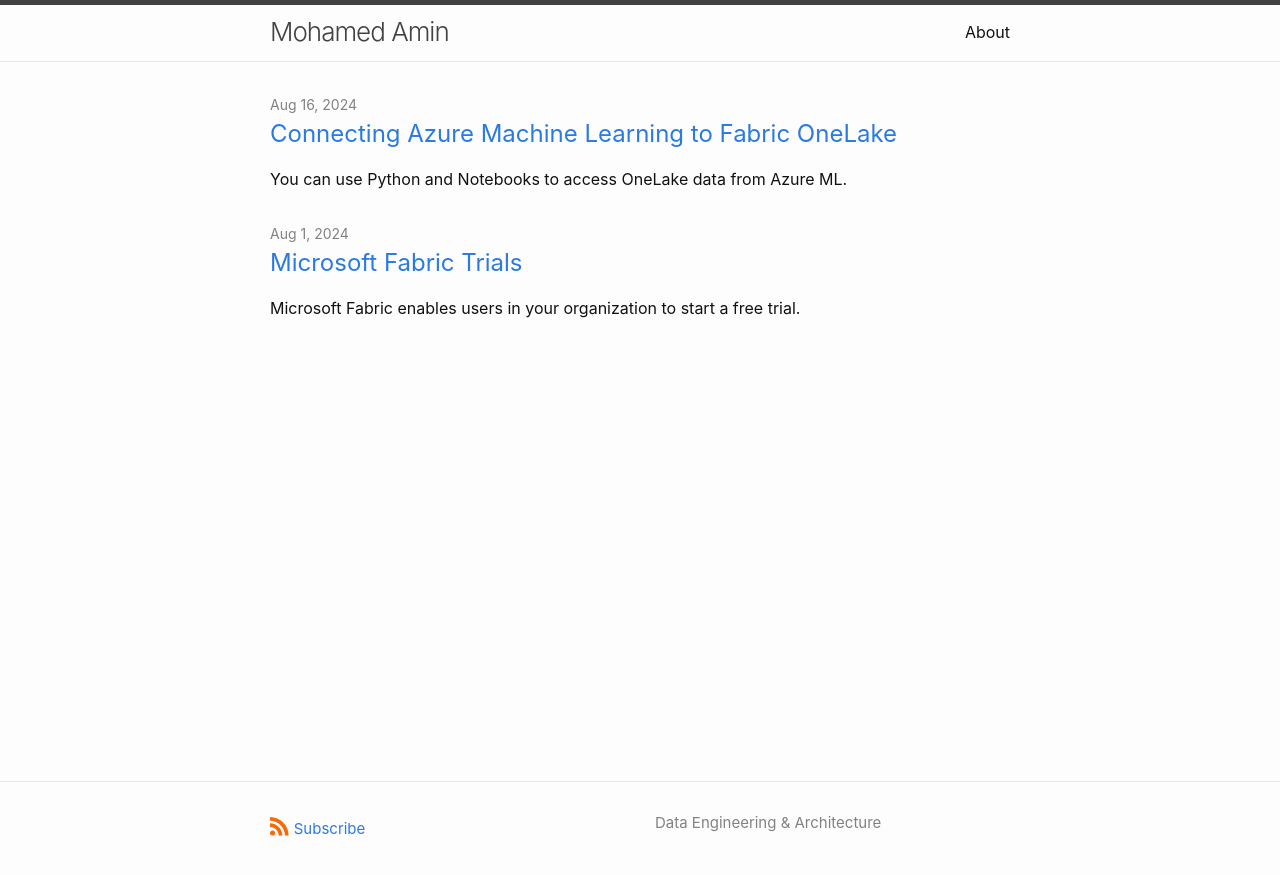
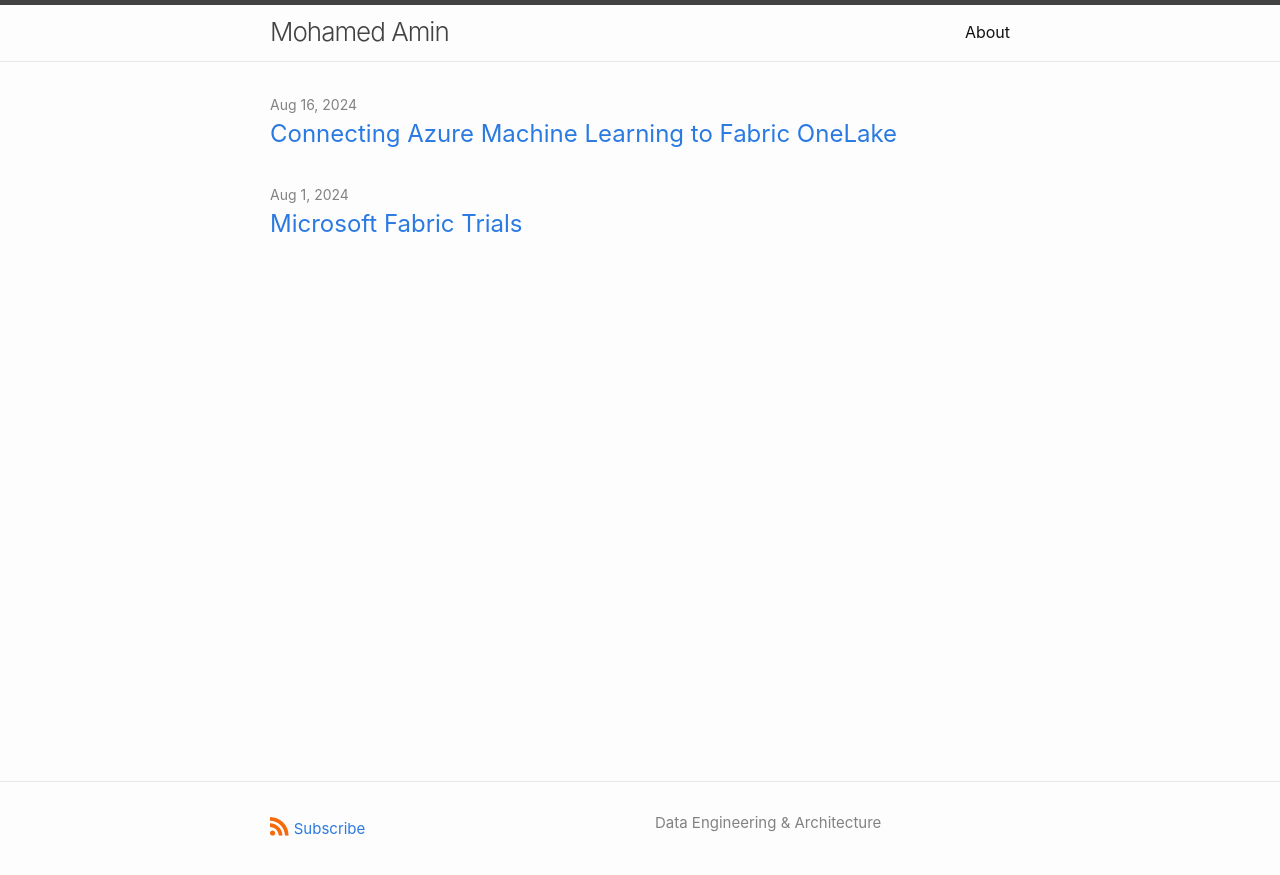
Before and after one commit to modamin/modamin.github.io, a Jekyll site: the page built from index.md, in a window 1280 px wide. Shown: the top 875 px of the page. Built offline with Jekyll 4.4.1, drawn with Linux system fonts in a browser that asks for light colours.

Commit message:
do not show excerpt

```diff
--- a/_config.yml
+++ b/_config.yml
@@ -32,7 +32,7 @@
   - about.md
 
 # Set to `true` to show excerpts on the homepage.
-show_excerpts: true
+#show_excerpts: true
 
 # Minima specific settings, which are only available from Minima 3.0 onward.
 minima:
```
